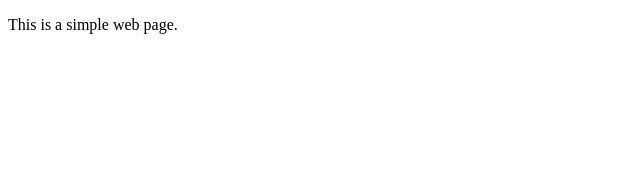
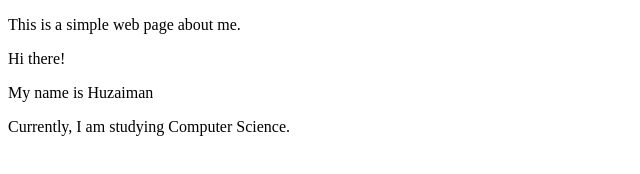
Before and after one commit to huzaiman-n/Github-playbook1, a plain HTML site: page index.html in a window 1280 px wide. Shown: the whole page, without its empty margins (0-640 px from the left). Drawn offline with Linux system fonts and the light colour scheme.

Commit message:
add the about

```diff
--- a/index.html
+++ b/index.html
@@ -2,6 +2,9 @@
 <html>
 <head>
     <title>Hello, World!</title>
-    <p>This is a simple web page.</p>
+    <p>This is a simple web page about me.</p>
+    <p>Hi there!</p>
+    <p>My name is Huzaiman </p>
+    <p>Currently, I am studying Computer Science.</p>
 </body>
 </html>
```
